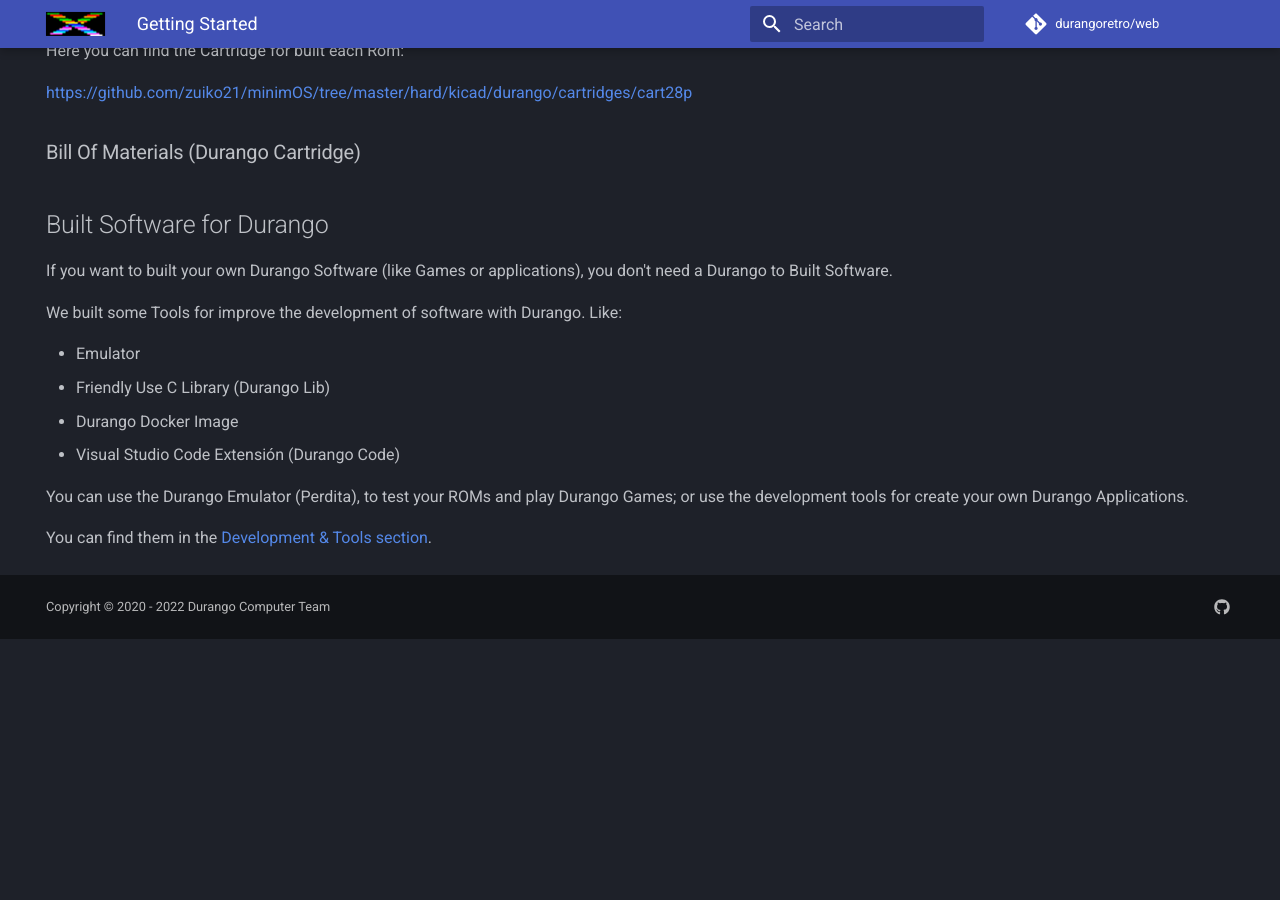
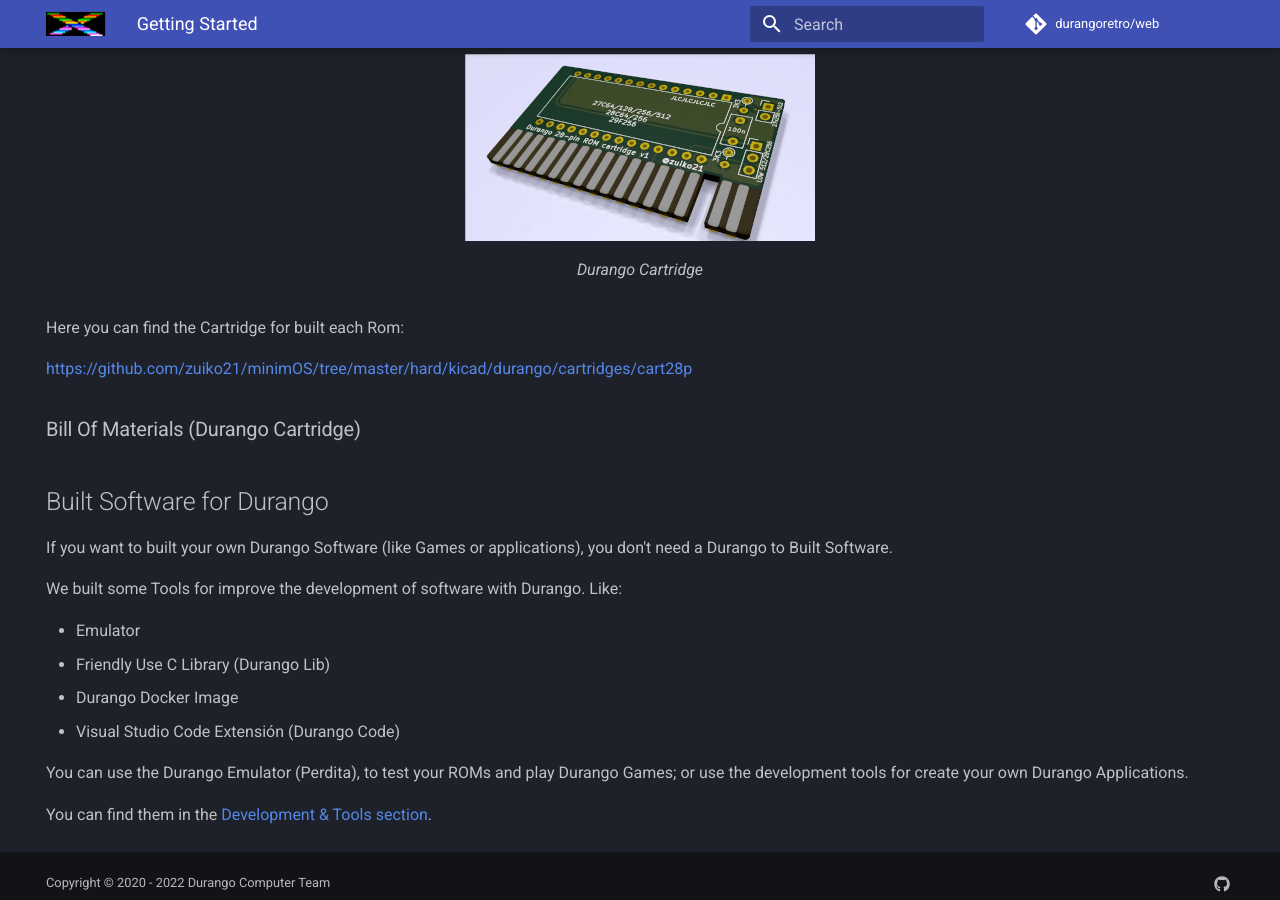
Before and after one commit to durangoretro/web, an MkDocs documentation site: the page built from docs/started.md, in a window 1280 px wide and 900 px high, scrolled down 3032 px. Built offline with MkDocs 1.6.1 and Material for MkDocs 9.7.7, drawn with Linux system fonts in a browser that asks for light colours; comment, search, counter and statistics services are not loaded; before the commit the page ends 3671 px from its top, so only the background shows below that.

Commit message:
adding cart render

```diff
--- a/docs/started.md
+++ b/docs/started.md
@@ -86,6 +86,11 @@ The KeyBoard & GamePads Board, allow to use a integrated KeyBoard and connect Ga
 
 ## Durango Cartridge
 
+<figure markdown>
+![Durango Cartridge](assets/img/cart.jpg)
+<figcaption>Durango Cartridge</figcaption>
+</figure>
+
 Here you can find the Cartridge for built each Rom:
 
 [https://github.com/zuiko21/minimOS/tree/master/hard/kicad/durango/cartridges/cart28p](https://github.com/zuiko21/minimOS/tree/master/hard/kicad/durango/cartridges/cart28p)
```
Also changed, not shown: docs/assets/img/cart.jpg (added).
